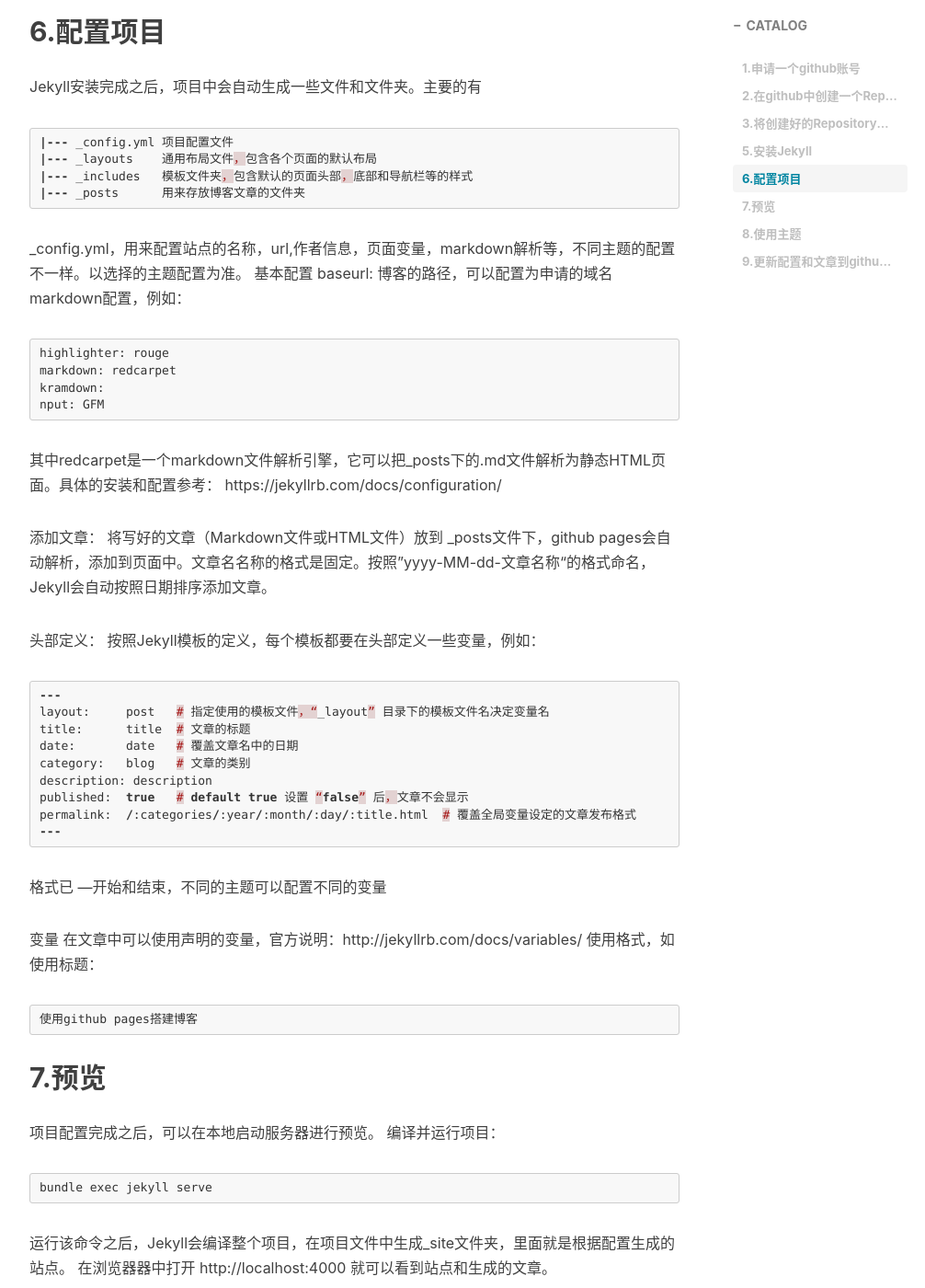
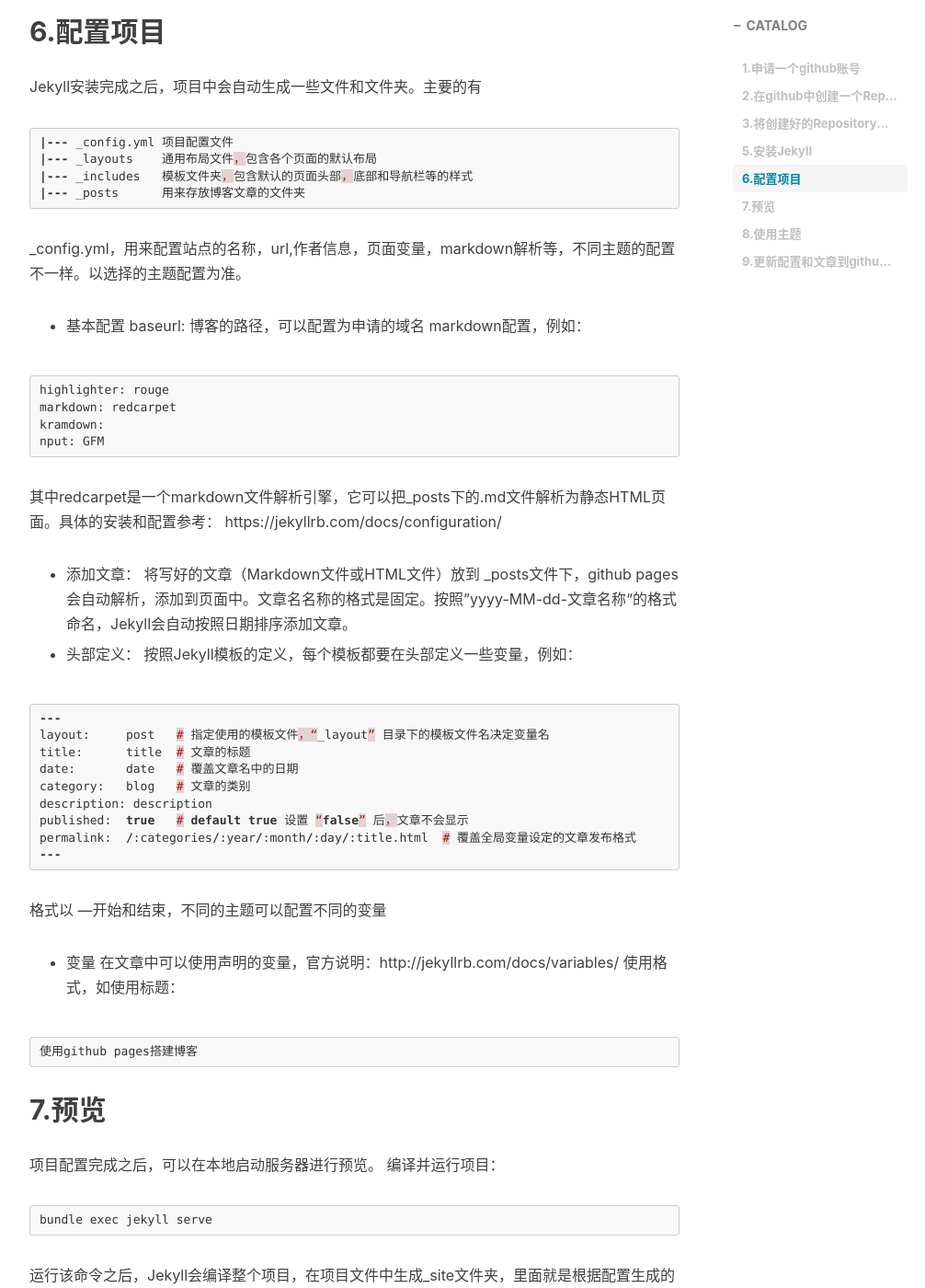
Before and after one commit to StevenDXC/Blog, a Jekyll site: the page built from _posts/2016-02-03-使用github pages搭架博客.md, in a window 1280 px wide and 1400 px high, scrolled down 2100 px. Shown: the whole window at 92% size, without its empty margins (233-1239 px from the left). Built offline with Jekyll 4.4.1, drawn with Linux system fonts in a browser that asks for light colours; nearby versions of some CDN libraries; Markdown is read by kramdown in place of the engine named in the settings; comment, search, counter and statistics services are not loaded.

Commit message:
Update 2016-02-03-使用github pages搭架博客.md

````diff
--- a/_posts/2016-02-03-使用github pages搭架博客.md
+++ b/_posts/2016-02-03-使用github pages搭架博客.md
@@ -94,7 +94,8 @@ Jekyll安装完成之后，项目中会自动生成一些文件和文件夹。
   ```
 
   _config.yml，用来配置站点的名称，url,作者信息，页面变量，markdown解析等，不同主题的配置不一样。以选择的主题配置为准。
-  基本配置
+
+  * 基本配置
   baseurl: 博客的路径，可以配置为申请的域名
   markdown配置，例如：
 
@@ -107,10 +108,10 @@ nput: GFM
   其中redcarpet是一个markdown文件解析引擎，它可以把_posts下的.md文件解析为静态HTML页面。具体的安装和配置参考：
    https://jekyllrb.com/docs/configuration/
 
-  添加文章：
+  * 添加文章：
   将写好的文章（Markdown文件或HTML文件）放到 _posts文件下，github pages会自动解析，添加到页面中。文章名名称的格式是固定。按照”yyyy-MM-dd-文章名称“的格式命名，Jekyll会自动按照日期排序添加文章。
 
-  头部定义：
+ * 头部定义：
   按照Jekyll模板的定义，每个模板都要在头部定义一些变量，例如：
 
   ```javascript
@@ -125,9 +126,9 @@ permalink:  /:categories/:year/:month/:day/:title.html  # 覆盖全局变量设
 ---
   ```
 
- 格式已 ---开始和结束，不同的主题可以配置不同的变量
+ 格式以 ---开始和结束，不同的主题可以配置不同的变量
 
-   变量
+ * 变量
    在文章中可以使用声明的变量，官方说明：http://jekyllrb.com/docs/variables/
    使用格式，如使用标题：
 
````
